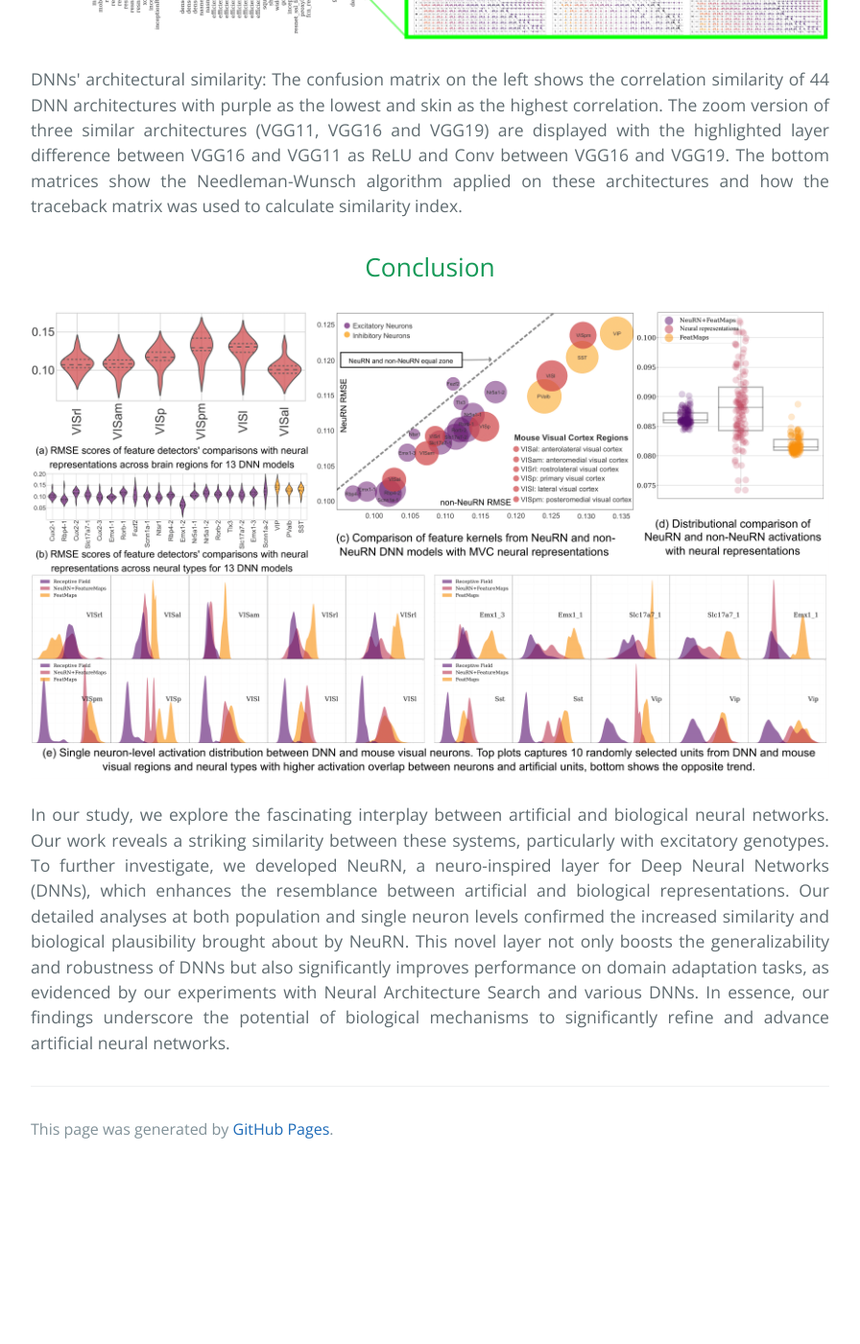
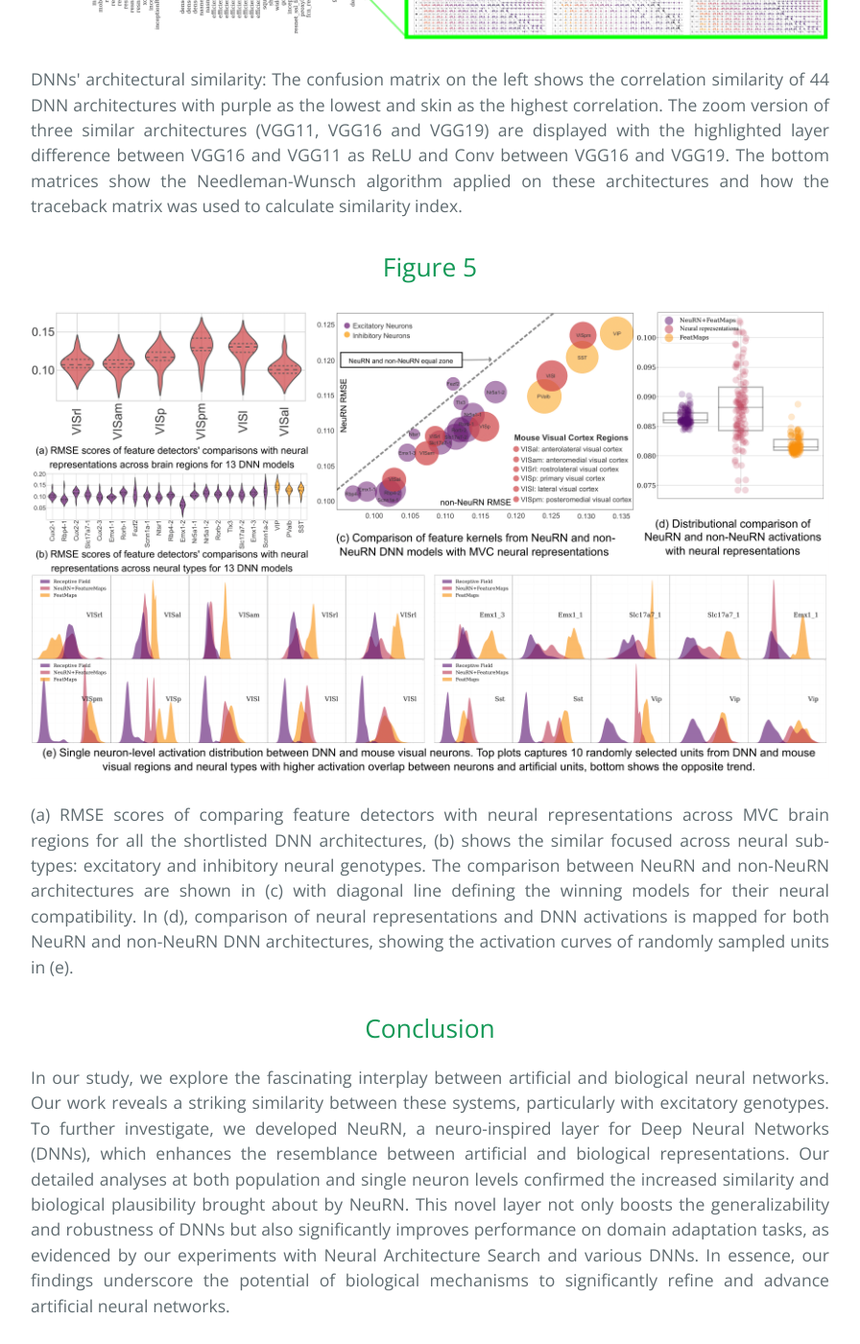
Before and after one commit to neurnai/neurnai.github.io, a Jekyll site: the page built from index.md, in a window 1280 px wide and 1400 px high, scrolled down 2576 px. Shown: the whole window at 96% size, without its empty margins (192-1088 px from the left). Built offline with Jekyll 4.4.1, drawn with Linux system fonts in a browser that asks for light colours; before the commit the page ends 3796 px from its top, so only the background shows below that.

Commit message:
Update index.md

```diff
--- a/index.md
+++ b/index.md
@@ -22,9 +22,12 @@ layout: default
 ![Architectural Similarity](Figure_6.drawio.png)
 <p style="text-align: justify">DNNs' architectural similarity: The confusion matrix on the left shows the correlation similarity of 44 DNN architectures with purple as the lowest and skin as the highest correlation. The zoom version of three similar architectures (VGG11, VGG16 and VGG19) are displayed with the highlighted layer difference between VGG16 and VGG11 as ReLU and Conv between VGG16 and VGG19. The bottom matrices show the Needleman-Wunsch algorithm applied on these architectures and how the traceback matrix was used to calculate similarity index.</p>
 
+<h2 style="text-align: center">Figure 5</h2>
+![Architectural Similarity](Figure_5.drawio.png)
+<p style="text-align: justify">(a) RMSE scores of comparing feature detectors with neural representations across MVC brain regions for all the shortlisted DNN architectures, (b) shows the similar focused across neural sub-types: excitatory and inhibitory neural genotypes. The comparison between NeuRN and non-NeuRN architectures are shown in (c) with diagonal line defining the winning models for their neural compatibility. In (d), comparison of neural representations and DNN activations is mapped for both NeuRN and non-NeuRN DNN architectures, showing the activation curves of randomly sampled units in (e).</p>
+
 
 <h2 style="text-align: center">Conclusion</h2>
-![Results](Figure_5.drawio.png)
 <p style="text-align: justify">In our study, we explore the fascinating interplay between artificial and biological neural networks. Our work reveals a striking similarity between these systems, particularly with excitatory genotypes. To further investigate, we developed NeuRN, a neuro-inspired layer for Deep Neural Networks (DNNs), which enhances the resemblance between artificial and biological representations. Our detailed analyses at both population and single neuron levels confirmed the increased similarity and biological plausibility brought about by NeuRN. This novel layer not only boosts the generalizability and robustness of DNNs but also significantly improves performance on domain adaptation tasks, as evidenced by our experiments with Neural Architecture Search and various DNNs. In essence, our findings underscore the potential of biological mechanisms to significantly refine and advance artificial neural networks.</p>
 
 
```
